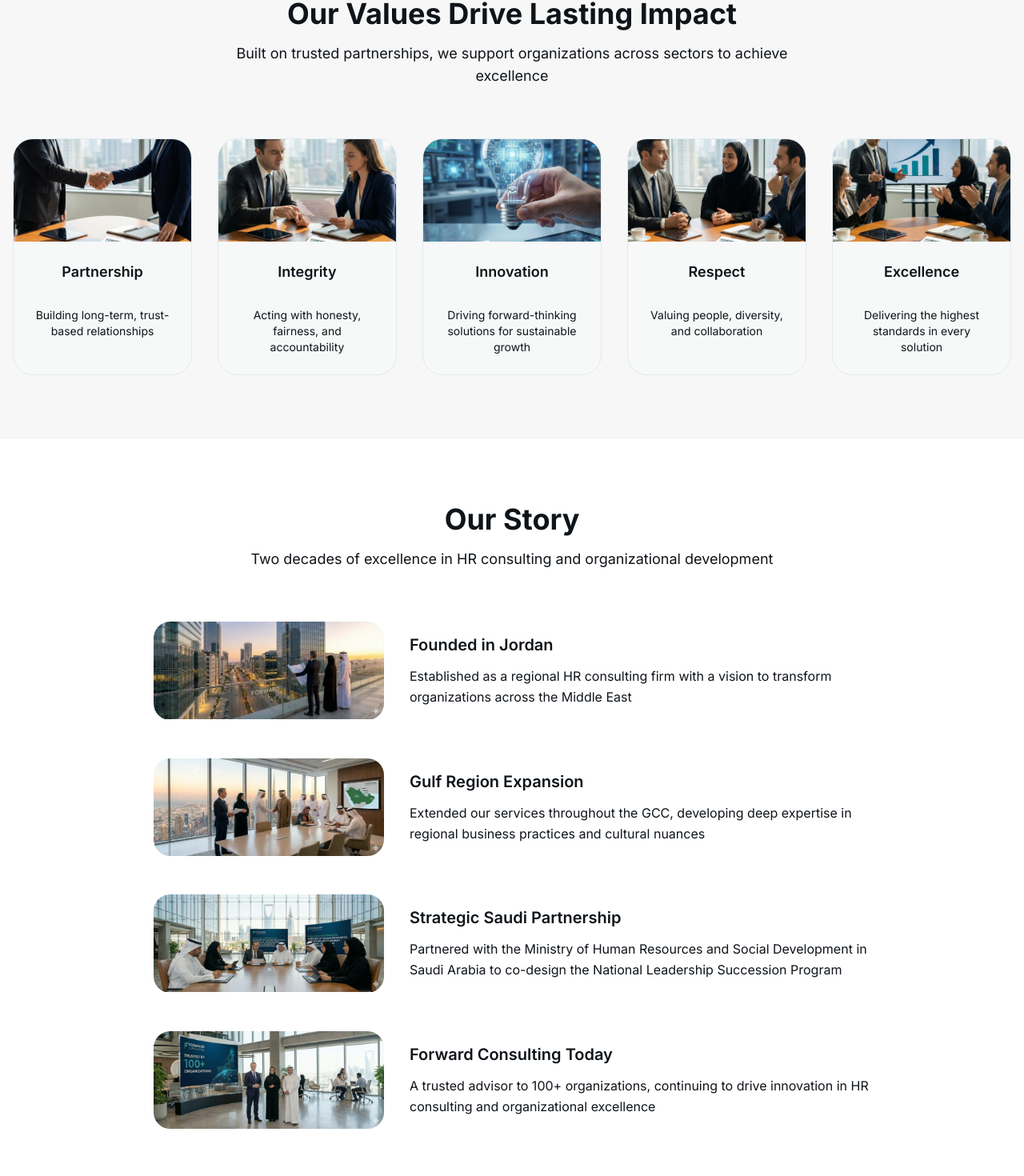
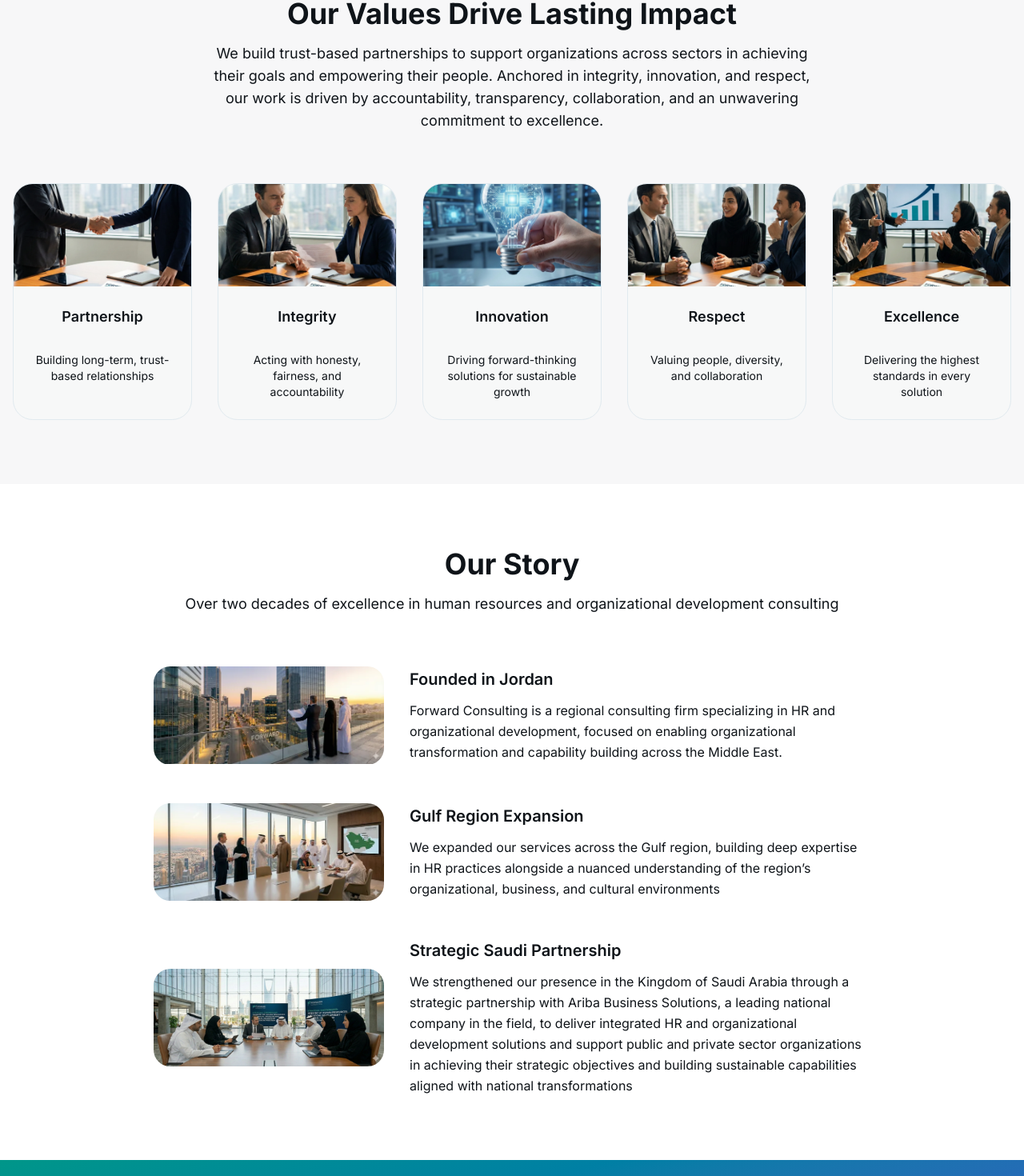
Before and after one commit to lulzshadowwalker/forward-consulting, a Next.js app: page /en/about in a window 1280 px wide. Shown: the part 1318-2788 px from the top of the page at 80% size. Built offline with nearby package versions, Linux system fonts and the light colour scheme.

Commit message:
feat: update Arabic and English content for clarity and detail in About page
Signed-off-by: lulzshadowwalker <lulzshadowwalker@gmail.com>

```diff
--- a/messages/ar.json
+++ b/messages/ar.json
@@ -86,7 +86,7 @@
     },
     "values": {
       "title": "قيمنا تصنع أثراً مستداماً",
-      "subtitle": "بناءً على شراكات موثوقة، ندعم المؤسسات عبر القطاعات لتحقيق التميز",
+      "subtitle": "من خلال بناء شراكات قائمة على الثقة، نفخر بدعم شركائنا في مختلف القطاعات لتحقيق أهدافهم وتمكين كوادرهم. وبالاستناد إلى قيم النزاهة، والابتكار، والاحترام، نحرص على أن تكون جميع أعمالنا مرتكزة على المساءلة والشفافية والتعاون. كما يظل التزامنا بالتميّز هو البوصلة التي توجه خدماتنا اليوم وفي المستقبل.",
       "partnership": {
         "title": "الشراكة",
         "description": "بناء علاقات طويلة الأمد تقوم على الثقة المتبادلة"
@@ -136,8 +136,8 @@
   },
   "AboutPage": {
     "hero": {
-      "title": "عن فوروورد كونسلتنغ",
-      "subtitle": "شركاء موثوقون في التميز المؤسسي، نقود التحول عبر منطقة الخليج لأكثر من عقدين",
+      "title": "عن فوروورد كونسلتنج",
+      "subtitle": "نقود التحول المؤسسي ونمكّن الجهات من تحقيق التميز المستدام عبر خبرات عميقة تمتد لأكثر من عشرين عاماً في منطقة الخليج",
       "badge": "من نحن",
       "infoItems": {
         "founded": "تأسست 2020",
@@ -227,26 +227,21 @@
     },
     "ourStory": {
       "title": "قصتنا",
-      "subtitle": "عقدان من التميز في استشارات الموارد البشرية والتطوير المؤسسي",
+      "subtitle": "خبرات تمتد لأكثر من عقدين في التميّز باستشارات الموارد البشرية والتطوير المؤسسي",
       "founded": {
         "title": "التأسيس في الأردن",
-        "description": "تأسست كشركة استشارية إقليمية للموارد البشرية برؤية لتحويل المؤسسات عبر الشرق الأوسط",
+        "description": "تأسست فوروورد كونسلتنج كشركة استشارية إقليمية متخصصة في الموارد البشرية والتطوير المؤسسي، برؤية واضحة لدعم تحول المؤسسات وبناء قدراتها عبر منطقة الشرق الأوسط",
         "label": "التأسيس"
       },
       "expansion": {
         "title": "التوسع في منطقة الخليج",
-        "description": "مددنا خدماتنا في جميع أنحاء مجلس التعاون الخليجي، وطورنا خبرة عميقة في الممارسات التجارية الإقليمية والفروقات الثقافية",
+        "description": "وسّعنا نطاق خدماتنا ليشمل منطقة الخليج، وراكمنا خبرات عميقة في ممارسات الموارد البشرية، مع فهم دقيق للبيئات التنظيمية والتجارية والثقافية في المنطقة",
         "label": "التوسع"
       },
       "saudiPartnership": {
         "title": "الشراكة الاستراتيجية السعودية",
-        "description": "تشاركنا مع وزارة الموارد البشرية والتنمية الاجتماعية في المملكة العربية السعودية لتصميم البرنامج الوطني للتعاقب القيادي",
+        "description": "عزّزنا حضورنا في المملكة العربية السعودية من خلال شراكة استراتيجية مع شركة عِريبة لحلول الأعمال، إحدى الشركات الوطنية الرائدة في هذا المجال، بهدف تقديم حلول متكاملة في الموارد البشرية والتطوير المؤسسي، ودعم الجهات الحكومية والخاصة في تحقيق مستهدفاتها الاستراتيجية وبناء قدرات مستدامة تتماشى مع التحولات الوطنية",
         "label": "الشراكة"
-      },
-      "today": {
-        "title": "فوروورد كونسلتنغ اليوم",
-        "description": "مستشار موثوق لأكثر من 100 مؤسسة، نواصل قيادة الابتكار في استشارات الموارد البشرية والتميز المؤسسي",
-        "label": "اليوم"
       }
     },
     "leadership": {
--- a/messages/en.json
+++ b/messages/en.json
@@ -86,7 +86,7 @@
     },
     "values": {
       "title": "Our Values Drive Lasting Impact",
-      "subtitle": "Built on trusted partnerships, we support organizations across sectors to achieve excellence",
+      "subtitle": "We build trust-based partnerships to support organizations across sectors in achieving their goals and empowering their people. Anchored in integrity, innovation, and respect, our work is driven by accountability, transparency, collaboration, and an unwavering commitment to excellence.",
       "partnership": {
         "title": "Partnership",
         "description": "Building long-term, trust-based relationships"
@@ -137,7 +137,7 @@
   "AboutPage": {
     "hero": {
       "title": "About Forward Consulting",
-      "subtitle": "Trusted partners in organizational excellence, driving transformation across the Gulf region for over two decades",
+      "subtitle": "We lead organizational transformation and empower organizations to achieve sustainable excellence through deep expertise spanning more than twenty years across the Gulf region",
       "badge": "About Us",
       "infoItems": {
         "founded": "Founded 2020",
@@ -227,26 +227,21 @@
     },
     "ourStory": {
       "title": "Our Story",
-      "subtitle": "Two decades of excellence in HR consulting and organizational development",
+      "subtitle": "Over two decades of excellence in human resources and organizational development consulting",
       "founded": {
         "title": "Founded in Jordan",
-        "description": "Established as a regional HR consulting firm with a vision to transform organizations across the Middle East",
+        "description": "Forward Consulting is a regional consulting firm specializing in HR and organizational development, focused on enabling organizational transformation and capability building across the Middle East.",
         "label": "Founded"
       },
       "expansion": {
         "title": "Gulf Region Expansion",
-        "description": "Extended our services throughout the GCC, developing deep expertise in regional business practices and cultural nuances",
+        "description": "We expanded our services across the Gulf region, building deep expertise in HR practices alongside a nuanced understanding of the region’s organizational, business, and cultural environments",
         "label": "Expansion"
       },
       "saudiPartnership": {
         "title": "Strategic Saudi Partnership",
-        "description": "Partnered with the Ministry of Human Resources and Social Development in Saudi Arabia to co-design the National Leadership Succession Program",
+        "description": "We strengthened our presence in the Kingdom of Saudi Arabia through a strategic partnership with Ariba Business Solutions, a leading national company in the field, to deliver integrated HR and organizational development solutions and support public and private sector organizations in achieving their strategic objectives and building sustainable capabilities aligned with national transformations",
         "label": "Partnership"
-      },
-      "today": {
-        "title": "Forward Consulting Today",
-        "description": "A trusted advisor to 100+ organizations, continuing to drive innovation in HR consulting and organizational excellence",
-        "label": "Today"
       }
     },
     "leadership": {
--- a/src/app/[locale]/about/page.tsx
+++ b/src/app/[locale]/about/page.tsx
@@ -131,13 +131,6 @@ export default async function AboutPage({
             description: t("ourStory.saudiPartnership.description"),
             image: year2023Image,
           },
-          {
-            year: "2024",
-            label: t("ourStory.today.label"),
-            title: t("ourStory.today.title"),
-            description: t("ourStory.today.description"),
-            image: year2024Image,
-          },
         ]}
       />
 
```
